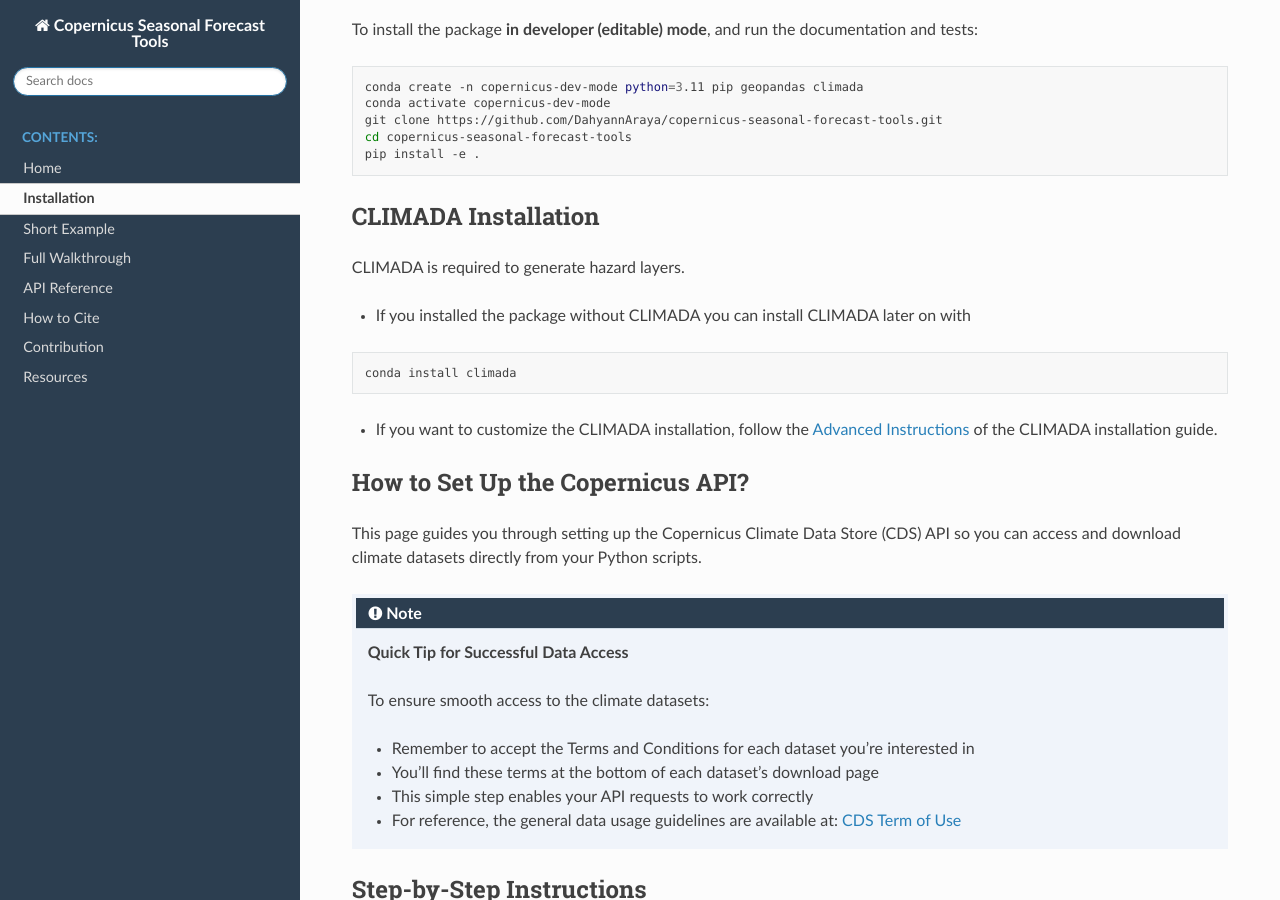
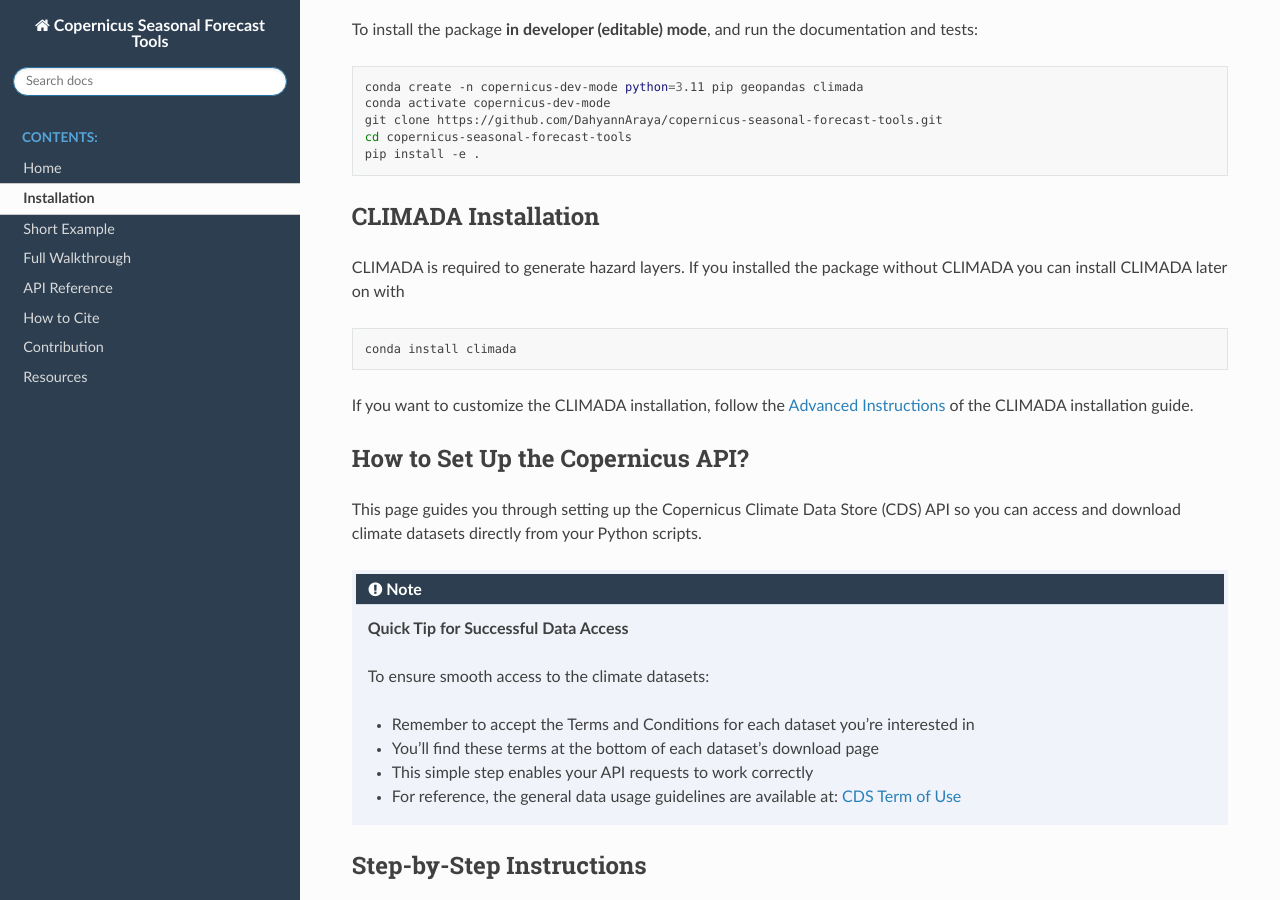
Before and after one commit to DahyannAraya/copernicus-seasonal-forecast-tools, a Sphinx documentation site: the page built from docs/source/installation.rst, in a window 1280 px wide and 900 px high, scrolled down 655 px. Built offline with Sphinx 7.4.7 and the Read the Docs theme 3.1.0, drawn with Linux system fonts in a browser that asks for light colours.

```diff
--- a/docs/source/installation.rst
+++ b/docs/source/installation.rst
@@ -58,15 +58,13 @@ To install the package **in developer (editable) mode**, and run the documentati
 CLIMADA Installation
 --------------------
 
-CLIMADA is required to generate hazard layers.
-
-- If you installed the package without CLIMADA you can install CLIMADA later on with
+CLIMADA is required to generate hazard layers. If you installed the package without CLIMADA you can install CLIMADA later on with
 
 .. code-block:: bash
 
    conda install climada
 
-- If you want to customize the CLIMADA installation, follow the `Advanced Instructions <https://climada-python.readthedocs.io/en/stable/getting-started/install.html#advanced-instructions-installing-from-source>`_ of the CLIMADA installation guide.
+If you want to customize the CLIMADA installation, follow the `Advanced Instructions <https://climada-python.readthedocs.io/en/stable/getting-started/install.html#advanced-instructions-installing-from-source>`_ of the CLIMADA installation guide.
 
 .. _cds-api-setup:
 How to Set Up the Copernicus API?
```
Also changed, not shown: README.md (+21 -21 lines).
